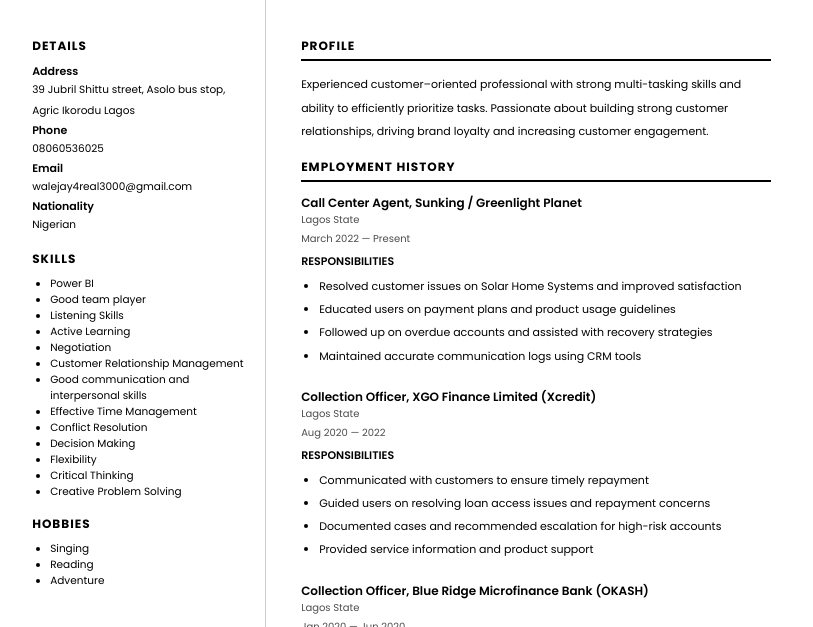
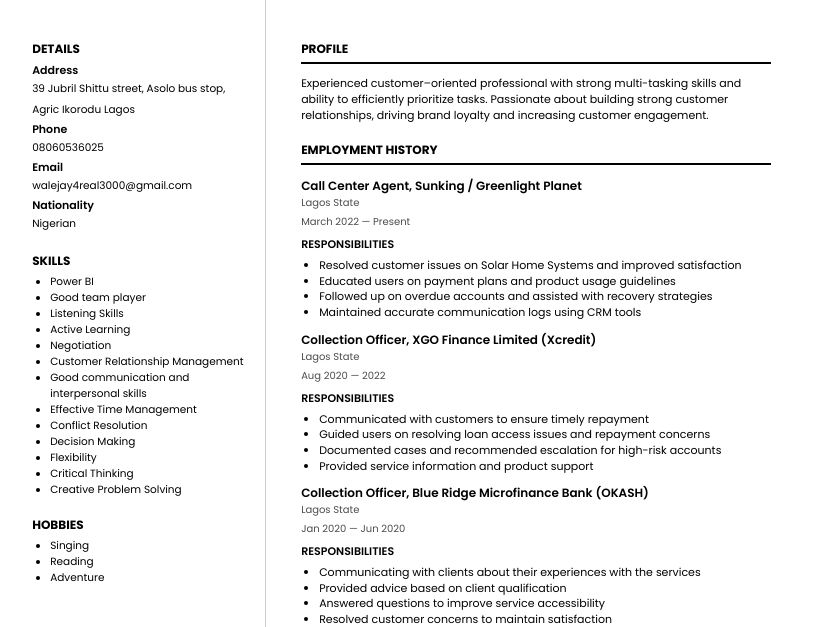
Before and after one commit to Taiwozeez/taiwoAdelaja_portfolio, a plain HTML site: page resume.html in a window 1280 px wide. Shown: the part 173-800 px from the top of the page, without its empty margins (231-1044 px from the left). Drawn offline with Linux system fonts and the light colour scheme.

Commit message:
Update resume.css

```diff
--- a/assets/css/resume.css
+++ b/assets/css/resume.css
@@ -69,9 +69,10 @@ aside {
   font-size: 12px;
   font-weight: 700;
   text-transform: uppercase;
-  margin: 15px 0 8px;
-  letter-spacing: 1px;
+  margin-top: 18px; /* Reduced from 26px */
+  margin-bottom: 4px; /* Tighter */
 }
+
 
 .label {
   font-size: 11px;
@@ -102,13 +103,15 @@ aside {
 
 .text {
   font-size: 11px;
-  line-height: 1.45rem;
-  margin-bottom: 10px;
+  line-height: 1.42;
+  margin-bottom: 10px; /* Tighter block spacing */
 }
 
-.job, .edu {
-  margin-bottom: 20px;
+.job,
+.edu {
+  margin-bottom: 10px; /* Reduced from 16px */
 }
+
 
 .job h3, .edu h3 {
   font-size: 12px;
```
